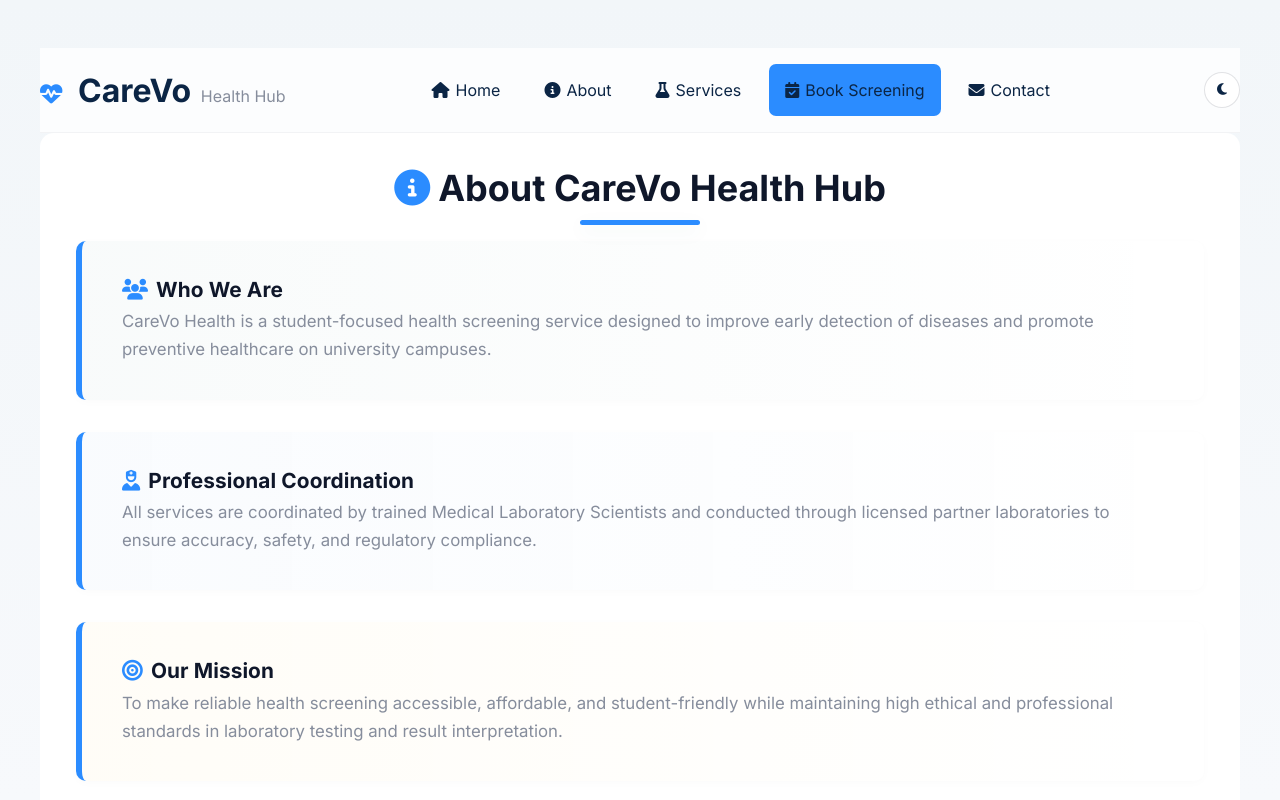
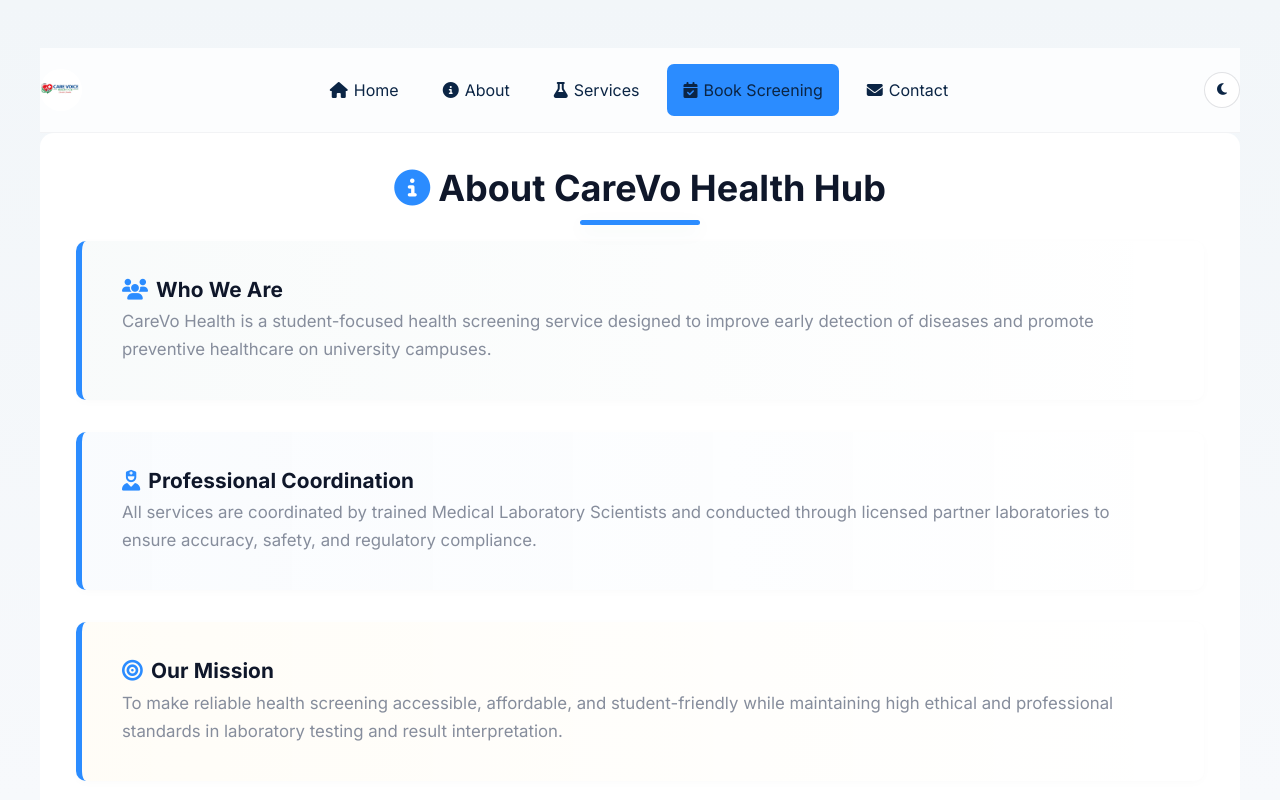
Before and after one commit to NagastyCods/CareVoHealthhub, a website: page public/pages/about.html in a window 1280 px wide. Shown: the top 800 px of the page. Drawn offline with Linux system fonts and the light colour scheme.

Commit message:
added a logo

```diff
--- a/public/css/style.css
+++ b/public/css/style.css
@@ -73,10 +73,24 @@ body.dark {
 }
 .logo a{
   display:flex;
-  align-items:baseline;
+  align-items:center;
   gap:.6rem;
   color:var(--dark);
   text-decoration:none;
+}
+.logo-img{
+  display:block;
+  height:42px;
+  width:42px;
+  border-radius:999px;
+  object-fit:cover;
+}
+
+@media (max-width: 640px){
+  .logo-img{
+    height:34px;
+    width:34px;
+  }
 }
 .logo-mark{
   font-weight:700;
--- a/public/pages/about.html
+++ b/public/pages/about.html
@@ -16,9 +16,7 @@
         <div class="container header-inner">
             <div class="logo">
                 <a href="/" aria-label="CareVo Home">
-                    <i class="fa-solid fa-heart-pulse logo-icon"></i>
-                    <span class="logo-mark">CareVo</span>
-                    <small class="logo-sub">Health Hub</small>
+                    <img class="logo-img" src="../logo/logo.jpeg" alt="CareVo Health Hub logo" />
                 </a>
             </div>
             <nav class="main-nav" id="mainNav">
```
Also changed, not shown: public/index.html (+1 -1 lines), public/pages/booking.html (+1 -3 lines), public/pages/contact.html (+1 -3 lines), public/pages/services.html (+1 -3 lines), public/logo/logo.jpeg (added).
